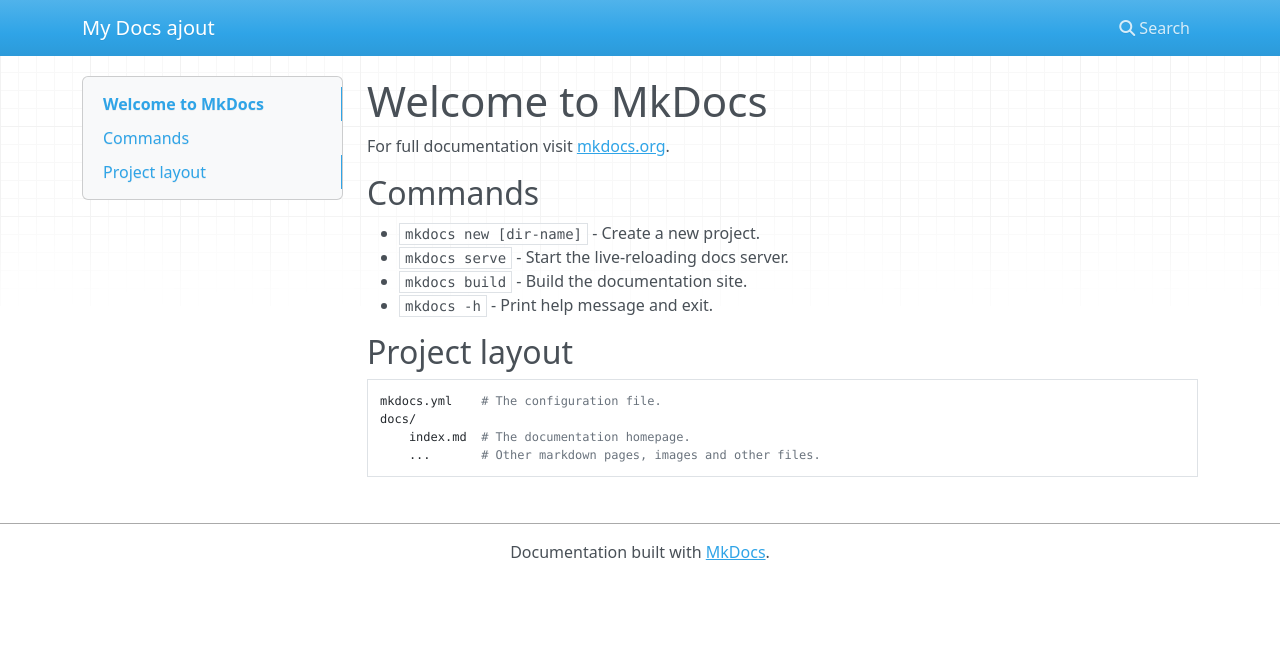
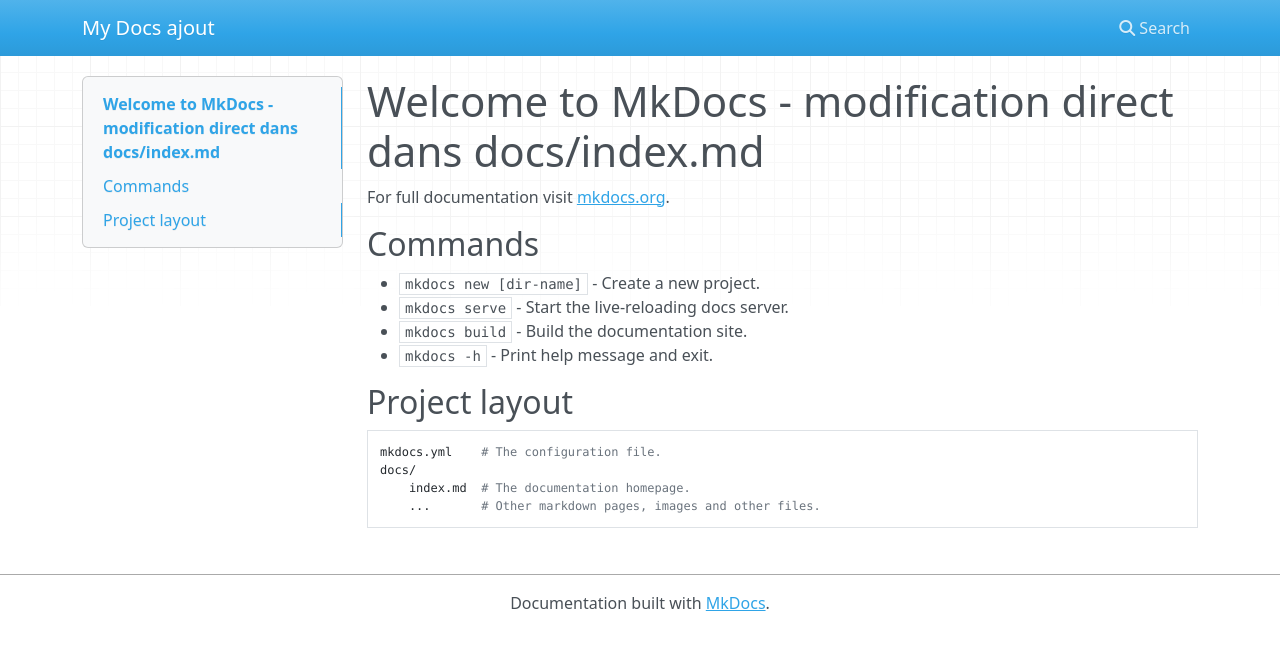
Before and after one commit to pbrugimail/MKdocs-test, an MkDocs documentation site: the page built from docs/index.md, in a window 1280 px wide. Shown: the top 650 px of the page. Built offline with MkDocs 1.6.1, drawn with Linux system fonts in a browser that asks for light colours; nearby versions of some CDN libraries.

Commit message:
Update index.md

```diff
--- a/docs/index.md
+++ b/docs/index.md
@@ -1,4 +1,4 @@
-# Welcome to MkDocs
+# Welcome to MkDocs - modification direct dans docs/index.md
 
 For full documentation visit [mkdocs.org](https://www.mkdocs.org).
 
```
